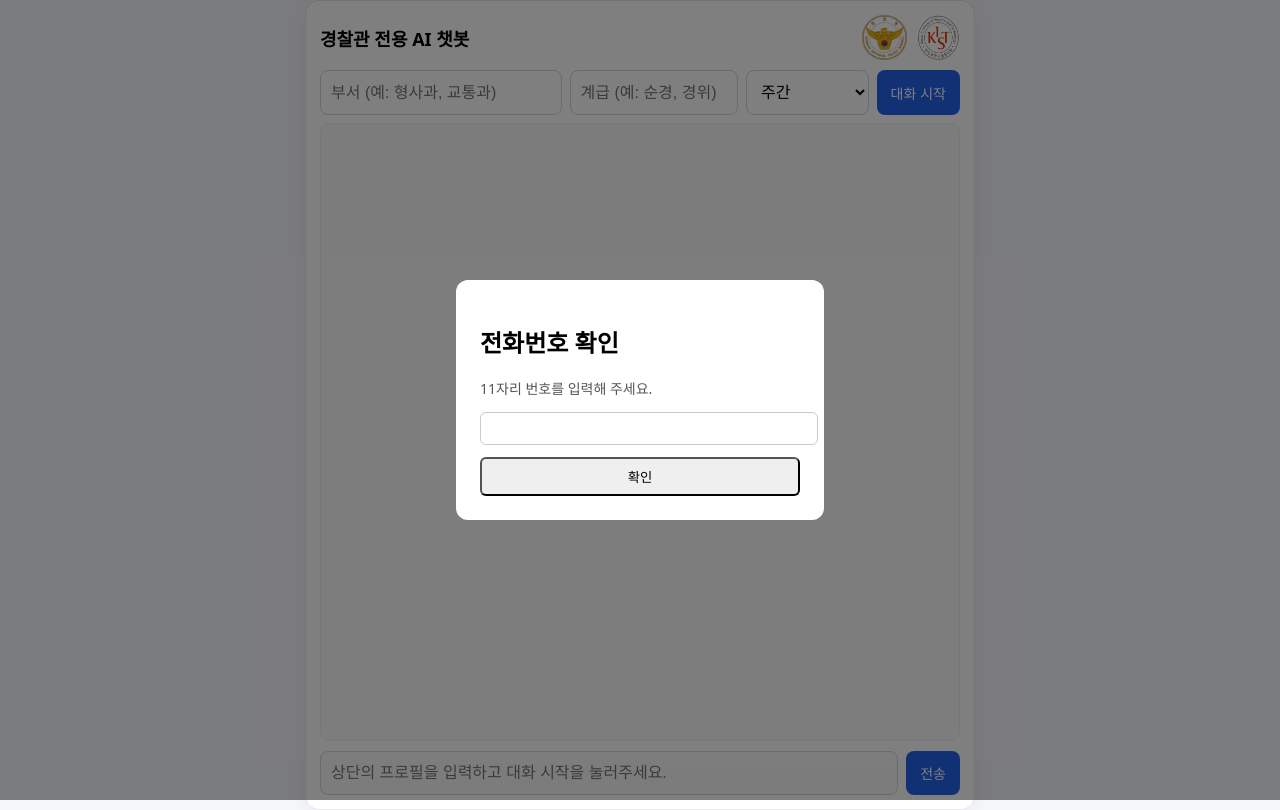
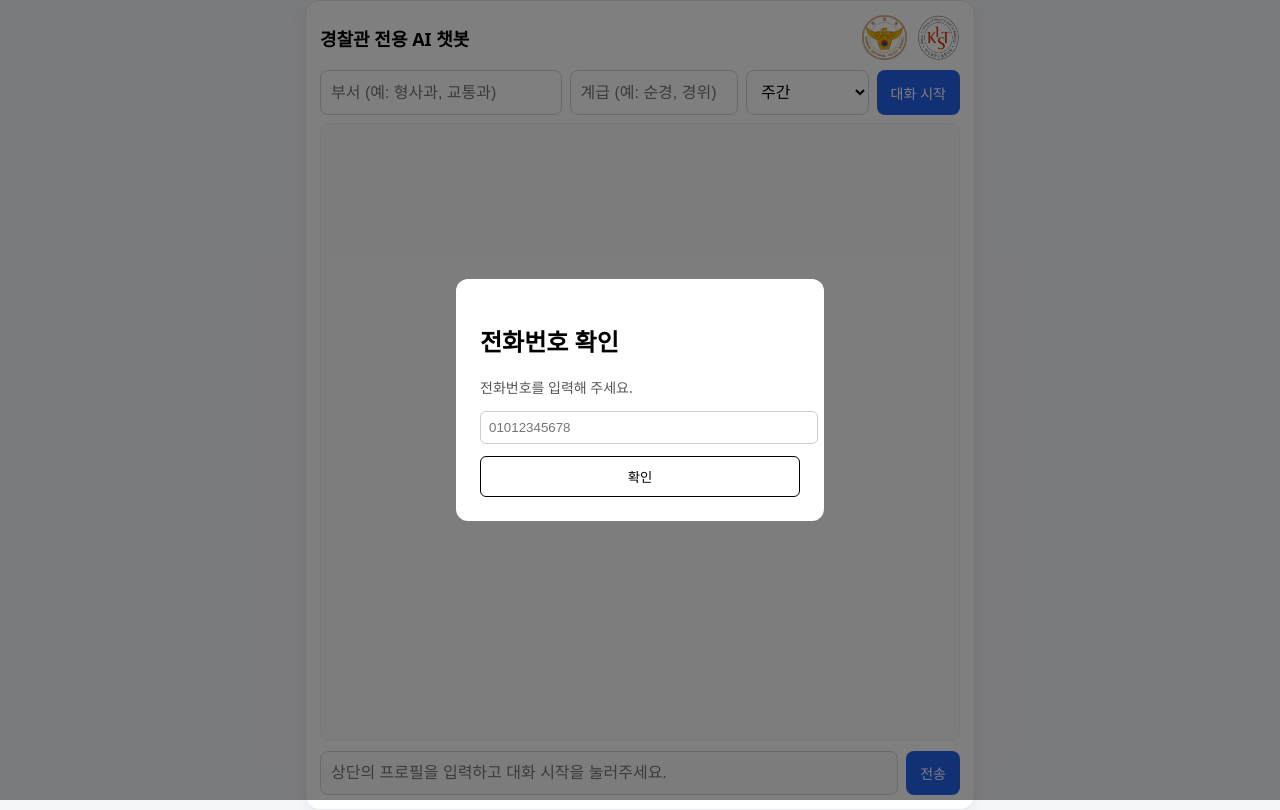
Before and after one commit to 520817/police, a React (Create React App) app in the folder police_js/: page / in a window 1280 px wide. Built offline with nearby package versions, Linux system fonts and the light colour scheme.

Commit message:
Update App.js

```diff
--- a/police_js/src/App.js
+++ b/police_js/src/App.js
@@ -2,7 +2,10 @@
 import React, { useEffect, useMemo, useRef, useState } from "react";
 import "./App.css";
 
-const apiOrigin = "http://localhost:8000"; // 백엔드 origin
+const apiOrigin =
+  process.env.NODE_ENV === "production"
+    ? "https://police-pwfu.onrender.com"   // FastAPI 배포된 주소
+    : "http://localhost:8000";             // 로컬 개발용
 
 function makeId() {
   return `${Date.now()}-${Math.random().toString(36).slice(2, 8)}`;
@@ -341,12 +344,13 @@ export default function App() {
           >
             <h2>전화번호 확인</h2>
             <p style={{ fontSize: 14, color: "#555" }}>
-              11자리 번호를 입력해 주세요.
+              전화번호를 입력해 주세요.
             </p>
             <input
               type="tel"
               value={phoneInput}
               onChange={(e) => setPhoneInput(e.target.value)}
+              placeholder="01012345678"
               style={{
                 width: "100%",
                 padding: 8,
@@ -362,9 +366,11 @@ export default function App() {
               style={{
                 marginTop: 12,
                 width: "100%",
-                padding: 8,
+                padding: 10,
                 borderRadius: 6,
+                border: "1px solid #000",
                 cursor: "pointer",
+                background: "white"
               }}
             >
               확인
```
